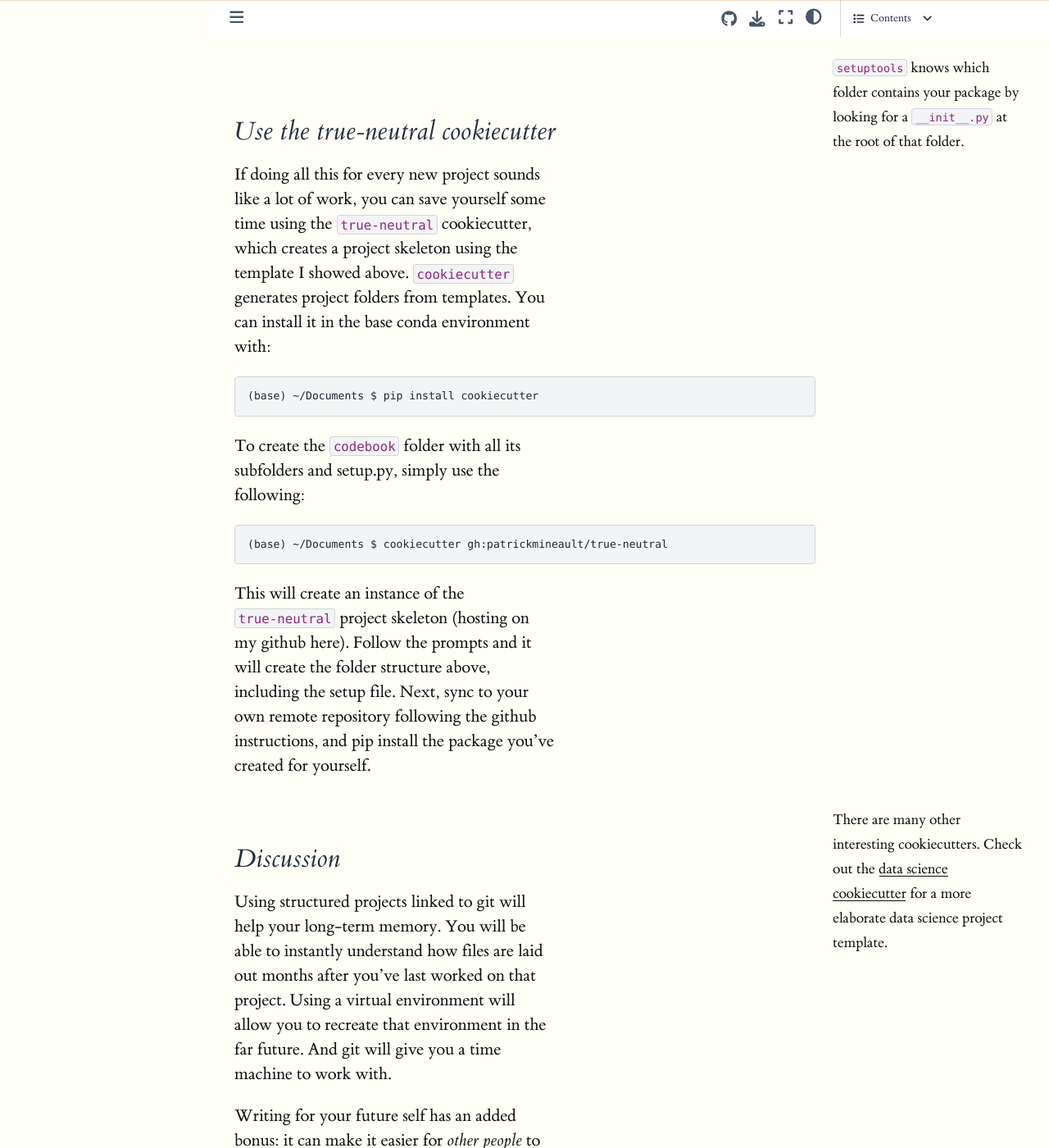
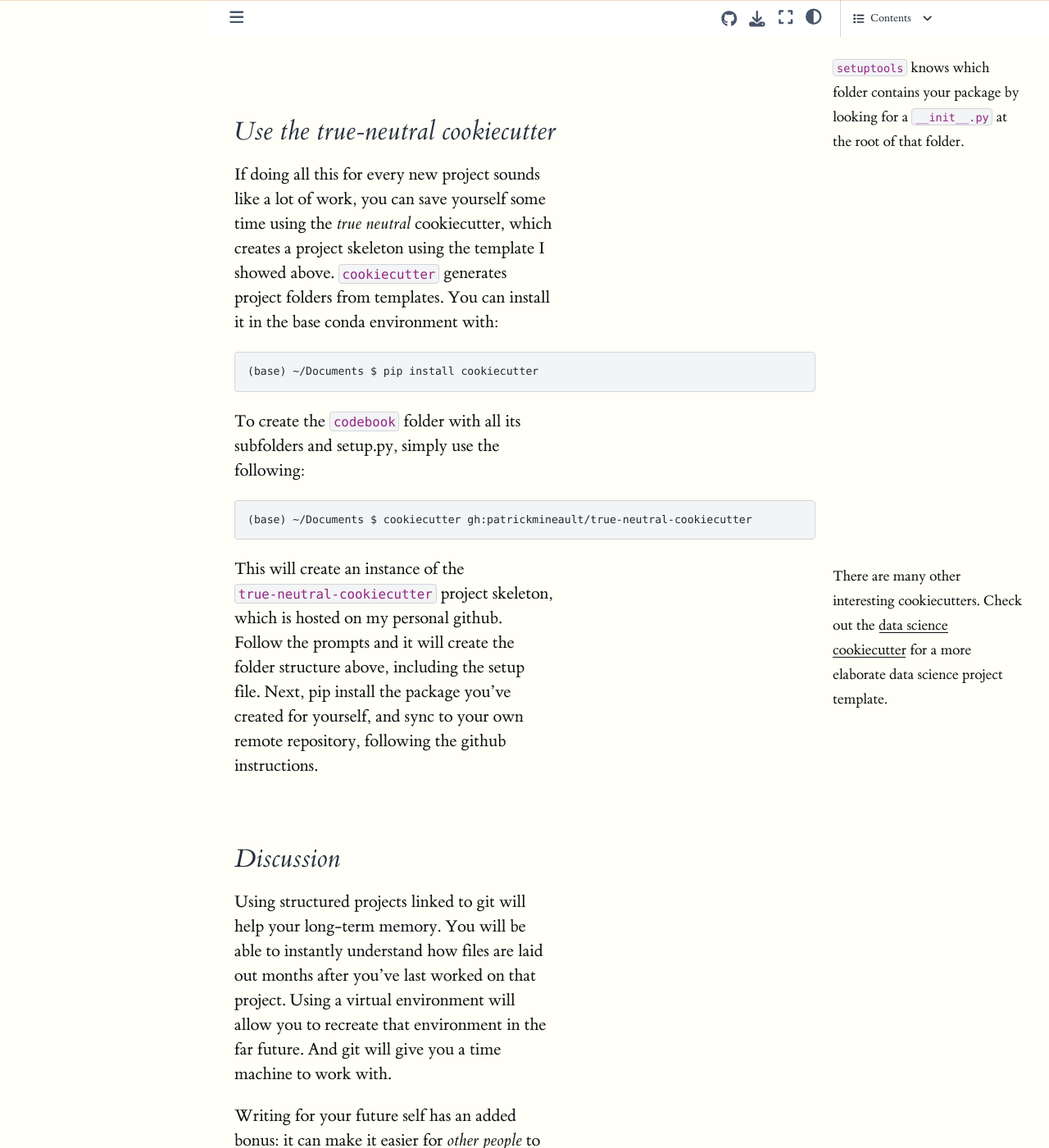
Before and after one commit to patrickmineault/codebook, a Jupyter Book: the page built from setup.myst.md, in a window 1280 px wide and 1400 px high, scrolled down 10920 px. Shown: the whole window at 82% size. Built offline with Jupyter Book 1.0.4 settings and Sphinx 7.4.7 and the Sphinx Book theme 1.1.4, drawn with Linux system fonts in a browser that asks for light colours; some of the changed text lies outside the part shown.

Commit message:
Phrasing

````diff
--- a/setup.myst.md
+++ b/setup.myst.md
@@ -270,7 +270,7 @@ Note that the name of the folder which contains the code, `src`, becomes the nam
 
 ## Use the true-neutral cookiecutter
 
-If doing all this for every new project sounds like a lot of work, you can save yourself some time using the `true-neutral` cookiecutter, which creates a project skeleton using the template I showed above. `cookiecutter` generates project folders from templates. You can install it in the base conda environment with:
+If doing all this for every new project sounds like a lot of work, you can save yourself some time using the *true neutral* cookiecutter, which creates a project skeleton using the template I showed above. `cookiecutter` generates project folders from templates. You can install it in the base conda environment with:
 
 ```
 (base) ~/Documents $ pip install cookiecutter
@@ -279,14 +279,15 @@ If doing all this for every new project sounds like a lot of work, you can save
 To create the `codebook` folder with all its subfolders and setup.py, simply use the following:
 
 ```
-(base) ~/Documents $ cookiecutter gh:patrickmineault/true-neutral
+(base) ~/Documents $ cookiecutter gh:patrickmineault/true-neutral-cookiecutter
 ```
 
-This will create an instance of the `true-neutral` project skeleton (hosting on my github here). Follow the prompts and it will create the folder structure above, including the setup file. Next, sync to your own remote repository following the github instructions, and pip install the package you've created for yourself.
 
 ```{margin}
 There are many other interesting cookiecutters. Check out the [data science cookiecutter](https://drivendata.github.io/cookiecutter-data-science/) for a more elaborate data science project template.
 ```
+
+This will create an instance of the `true-neutral-cookiecutter` project skeleton, which is hosted on my personal github. Follow the prompts and it will create the folder structure above, including the setup file. Next, pip install the package you've created for yourself, and sync to your own remote repository, following the github instructions.
 
 ## Discussion
 
````
Also changed, not shown: other parts of setup.myst.md (+1 -1 lines).
